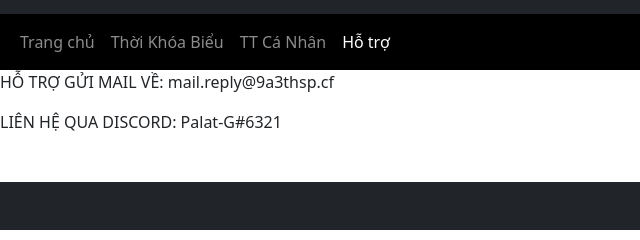
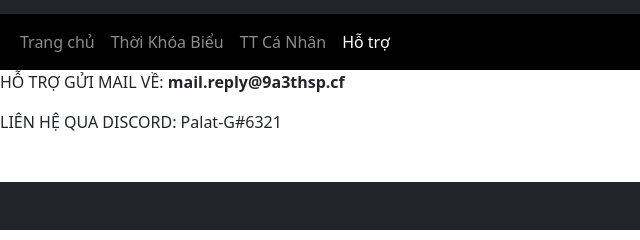
Before and after one commit to NguyenThanhHai-palat/9a3class, a plain HTML site: page data/trogiup.html in a window 1280 px wide. Shown: the part 178-418 px from the top of the page, 0-640 px from the left. Drawn offline with nearby package versions, Linux system fonts and the light colour scheme; a script that the page names is missing.

Commit message:
Update trogiup.html

```diff
--- a/data/trogiup.html
+++ b/data/trogiup.html
@@ -44,7 +44,7 @@
      </div>
     <div>
         <p>
-           HỖ TRỢ GỬI MAIL VỀ: mail.reply@9a3thsp.cf
+           HỖ TRỢ GỬI MAIL VỀ: <strong> mail.reply@9a3thsp.cf</strong>
         </p>
         <p>
           LIÊN HỆ QUA DISCORD: Palat-G#6321
```
